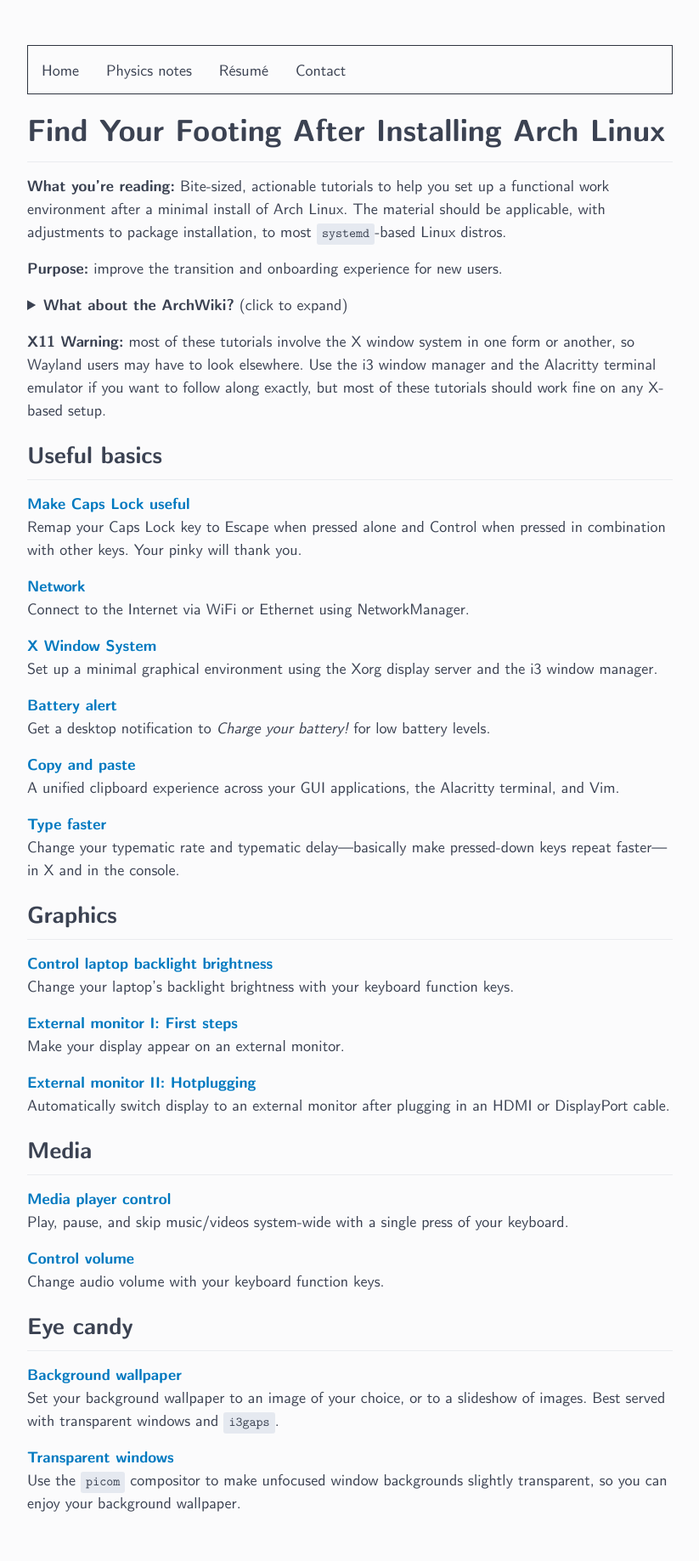
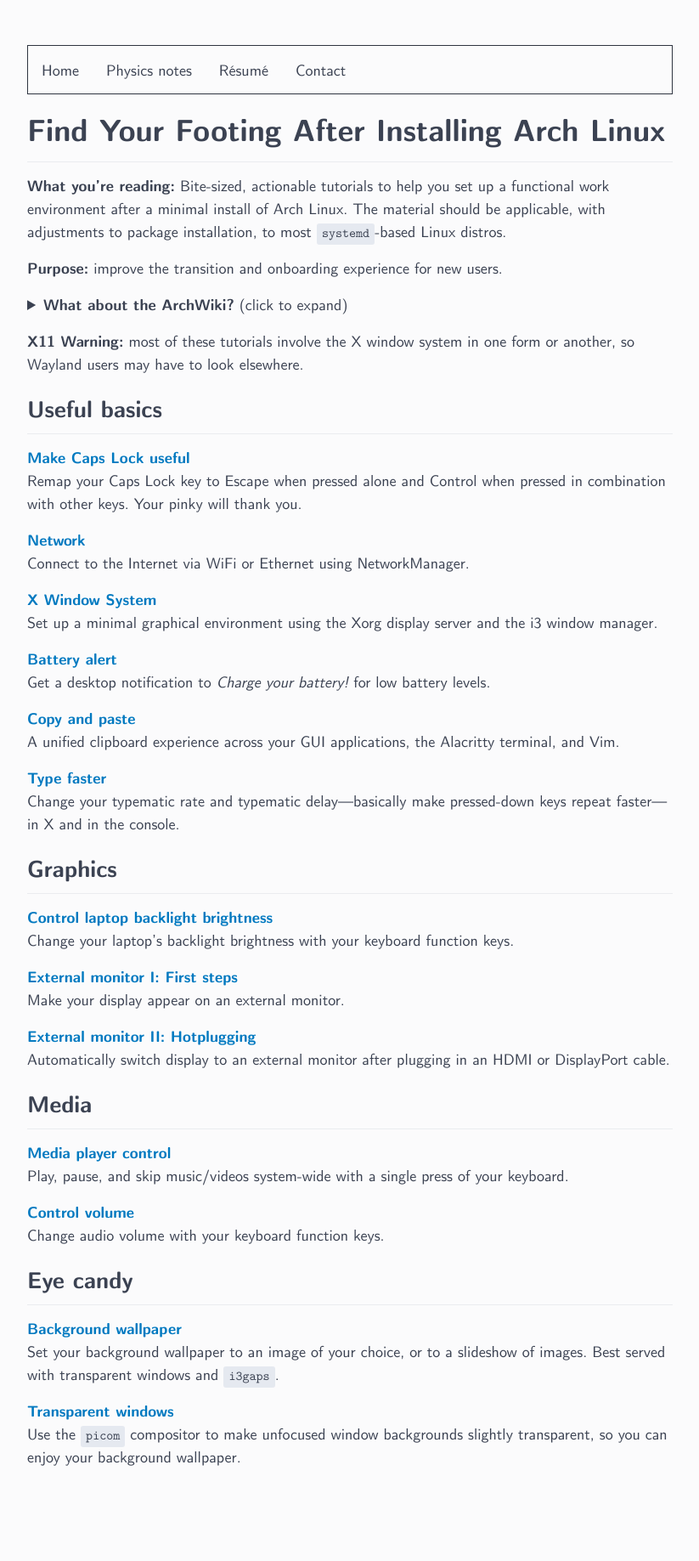
Before and after one commit to ejmastnak/ejmastnak.github.io, a Jekyll site: the page built from notes/arch/about.md, in a window 1280 px wide. Shown: the whole page at 85% size, without its empty margins (228-1051 px from the left). Built offline with Jekyll 4.4.1, drawn with Linux system fonts in a browser that asks for light colours; after the commit the page ends 1783 px from its top, so only the background shows below that.

Commit message:
Remove unnecessary text

```diff
--- a/notes/arch/about.md
+++ b/notes/arch/about.md
@@ -5,7 +5,6 @@ title: Arch Linux Post-Installation Configuration
 # Find Your Footing After Installing Arch Linux
 
 **What you're reading:** Bite-sized, actionable tutorials to help you set up a functional work environment after a minimal install of Arch Linux.
-<!-- (read: mostly solutions to my stumbling points when migrating to Arch from macOS). -->
 The material should be applicable, with adjustments to package installation, to most `systemd`-based Linux distros.
 
 **Purpose:** improve the transition and onboarding experience for new users.
@@ -14,23 +13,17 @@ The material should be applicable, with adjustments to package installation, to
   <summary>
   <strong>What about the ArchWiki?</strong> (click to expand)
   </summary>
-  <p>TLDR: The ArchWiki is the canonical resource for Arch-related information,
-  while these guides are my attempt to distill information from the ArchWiki, Arch forums, and my personal experience into self-contained, immediately actionable guides more friendly to new users.</p>
-
-  <p>Longer version: I’ve tried to address the following issue:
-  the ArchWiki, like the Unix <code class="language-plaintext highlighter-rouge">man</code> pages, is the best and fastest place to go when you know what you’re doing and what you’re looking for,
-  but can be intimidating to new users because of the sheer amount of information, lack of strong opinions on how to approach a given topic, and the need to read multiple cross-linked articles before fully understanding a concept.</p>
+  <p>I’ve tried to address the following issue:
+  the ArchWiki, kind of like the Unix <code class="language-plaintext highlighter-rouge">man</code> pages, is the best place to go when you know what you’re doing and what you’re looking for,
+  but can be intimidating to new users because of the sheer amount of information, the lack of strong opinions on how to approach a given topic, and the need to read multiple cross-linked articles before fully understanding a concept.</p>
 
   <p>This series is <em>intentionally</em> opinionated, and leans towards a minimalistic setup of the i3 window manager with the X Window System.
-  It aims to make you quickly functional by teaching atomic tasks in self-contained articles;
-  I try to cover only the information you need to solve each task (while still understanding what you’re doing), and move supplemental information to external references.
-  Individual articles are meant to be self-contained and immediately actionable.</p>
+  It aims to make you quickly functional by teaching atomic tasks in self-contained, immediately actionable articles.</p>
 
   <p>Spending hours hopping through the ArchWiki’s cross-referenced articles is great—that’s how I learned myself—but in hindsight I’d argue that it’s not excessive hand-holding to first walk a new user through reliably connecting to the Internet, using their monitor, copying and pasting text, and confidently performing the handful of other basic, generally taken-for-granted tasks needed to find your footing on Arch Linux.</p>
 </details>
 
 **X11 Warning:** most of these tutorials involve the X window system in one form or another, so Wayland users may have to look elsewhere.
-Use the i3 window manager and the Alacritty terminal emulator if you want to follow along exactly, but most of these tutorials should work fine on any X-based setup.
 
 ## Useful basics
 
```
